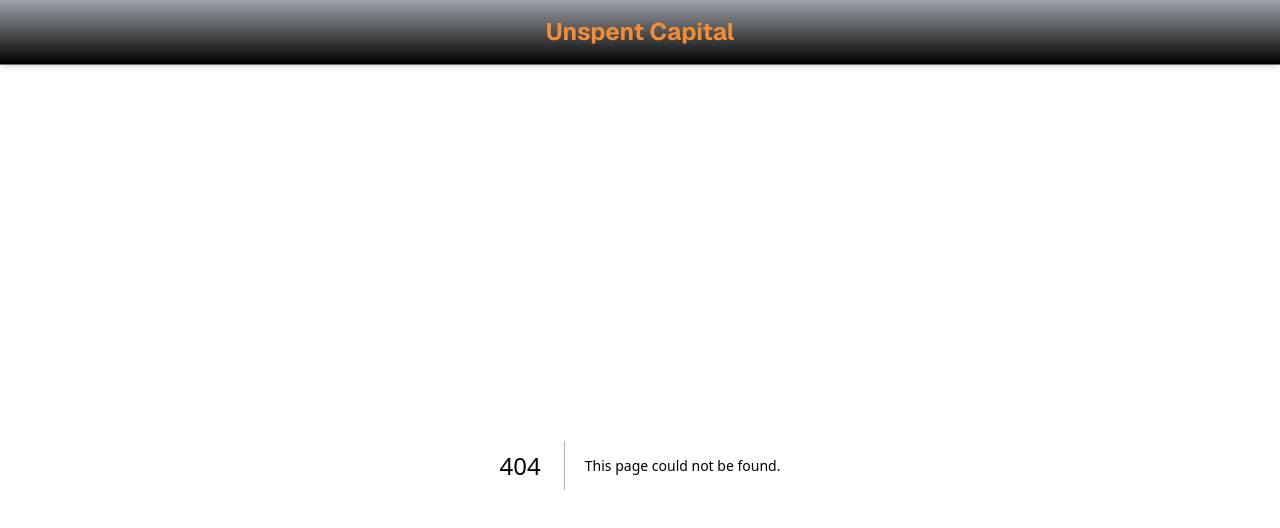
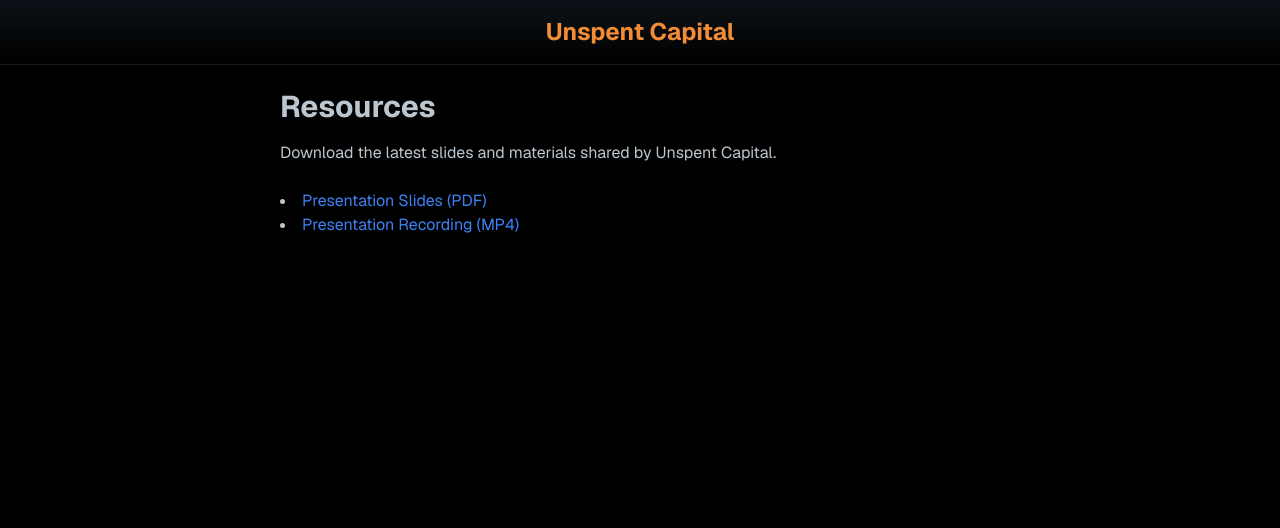
Before and after one commit to unspentcapital/unspentcapital, a Next.js app: page /resources in a window 1280 px wide. Before the commit this address had no page. Shown: the top 528 px of the page. Built offline with nearby package versions, Linux system fonts and the light colour scheme.

Commit message:
Add resources page
Add resources page with presentation pdf and mp4.

```diff
--- /dev/null
+++ b/app/resources/page.tsx
@@ -0,0 +1,25 @@
+// app/resources/page.tsx
+import Link from 'next/link'
+
+export default function ResourcesPage() {
+  return (
+    <main className="p-6 max-w-3xl mx-auto">
+      <h1 className="text-3xl font-bold mb-4">Resources</h1>
+      <p className="mb-6">Download the latest slides and materials shared by Unspent Capital.</p>
+
+      <ul className="list-disc list-inside">
+        <li>
+          <Link href="/slides/Unspent-Capital-Presentation.pdf" target="_blank" className="text-blue-500 hover:underline">
+            Presentation Slides (PDF)
+          </Link>
+        </li>
+        <li>
+          <Link href="/slides/Unspent-Capital.mp4" target="_blank" className="text-blue-500 hover:underline">
+            Presentation Recording (MP4)
+          </Link>
+        </li>
+        {/* Add more resources here as needed */}
+      </ul>
+    </main>
+  );
+}
```
Also changed, not shown: 2 other files (tests, documents, lock files or other folders).
